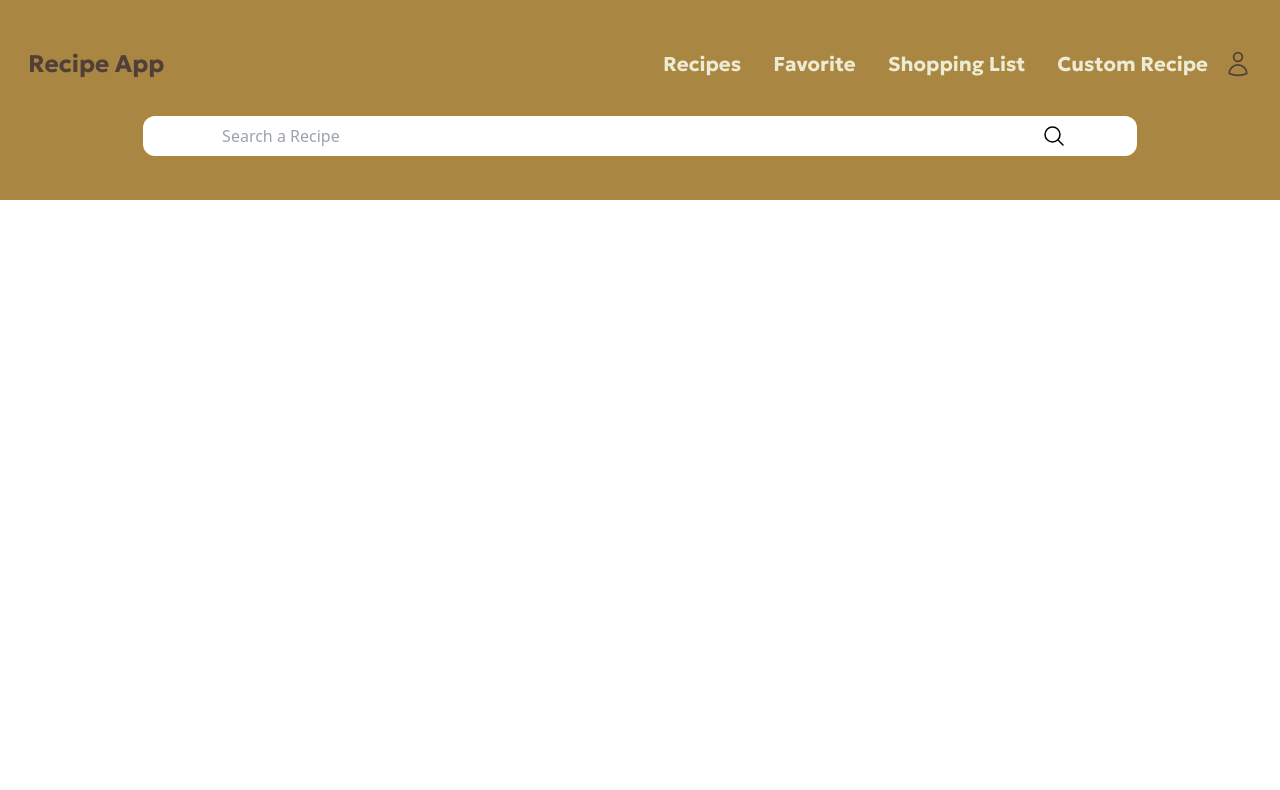
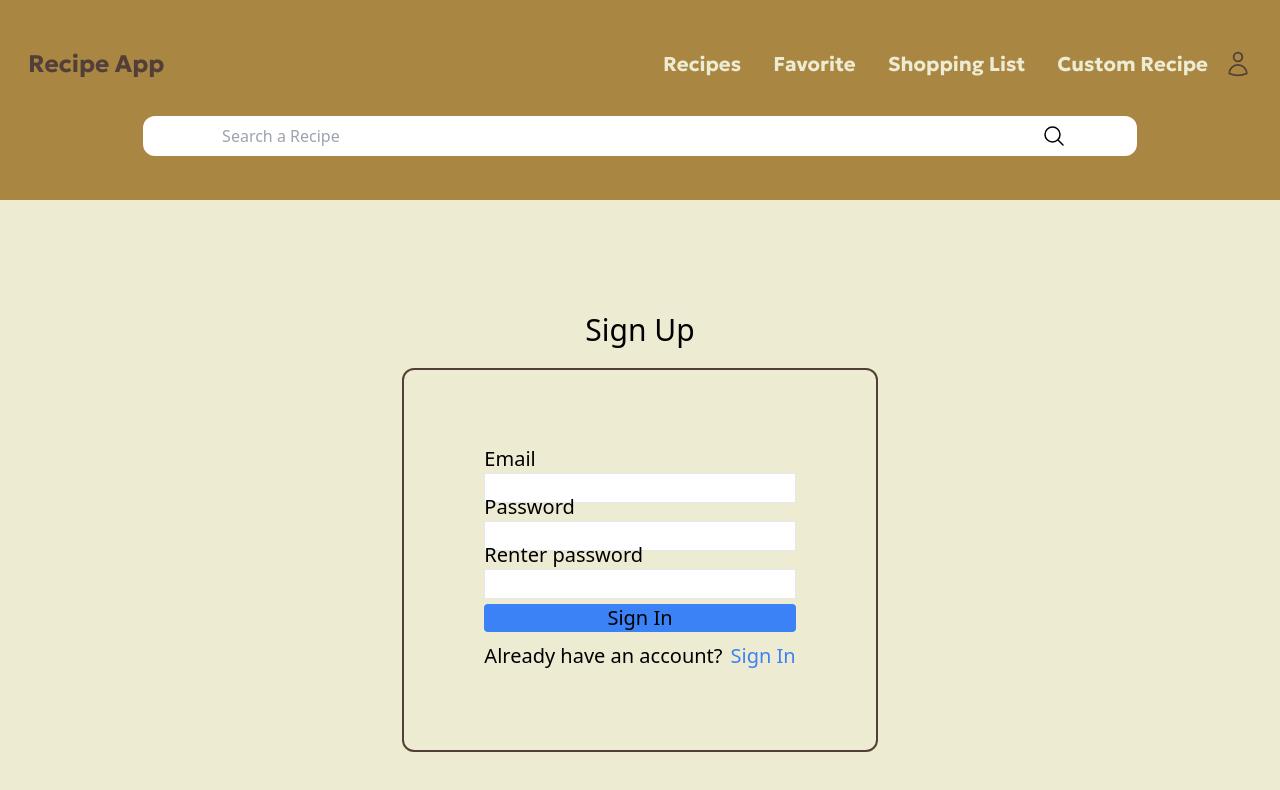
Before and after one commit to Renz757/recipe-app, a React (Vite) app: page /signup in a window 1280 px wide. Shown: the top 790 px of the page. Built offline with nearby package versions, Linux system fonts and the light colour scheme; no server answers; the database is empty.

Commit message:
login & signup routing fix

```diff
--- a/src/App.jsx
+++ b/src/App.jsx
@@ -67,7 +67,7 @@ const App = () => {
         <Nav />
         <Routes>
           <Route path="login" element={<Login />} />
-          <Route path="signup" element={SignUp} />
+          <Route path="signup" element={<SignUp />} />
           <Route
             path="/"
             element={
--- a/src/Pages/Login.jsx
+++ b/src/Pages/Login.jsx
@@ -48,7 +48,7 @@ const Login = () => {
   };
 
   return (
-    <div className="flex justify-center items-center w-screen h-screen pb-28 bg-eggshell flex-col gap-y-5">
+    <div className="flex items-center w-screen h-screen bg-eggshell pt-28 flex-col gap-y-5">
       <h1 className="text-3xl">Login</h1>
       <form
         onSubmit={submitHandler}
@@ -77,7 +77,7 @@ const Login = () => {
         </button>
         <div className="flex gap-2 items-center">
           <p>Don't have an account?</p>
-          <Link to="signup" className="text-blue-500">Sign Up</Link>
+          <Link to="/signup" className="text-blue-500">Sign Up</Link>
         </div>
       </form>
     </div>
--- a/src/Pages/SignUp.jsx
+++ b/src/Pages/SignUp.jsx
@@ -65,7 +65,7 @@ const SignUp = () => {
 
   return (
     <>
-      <div className="flex justify-center items-center w-screen h-screen pb-28 bg-eggshell flex-col gap-y-5">
+      <div className="flex items-center w-screen h-screen pt-28 bg-eggshell flex-col gap-y-5">
         <h1 className="text-3xl">Sign Up</h1>
         <form
           onSubmit={submitHandler}
```
